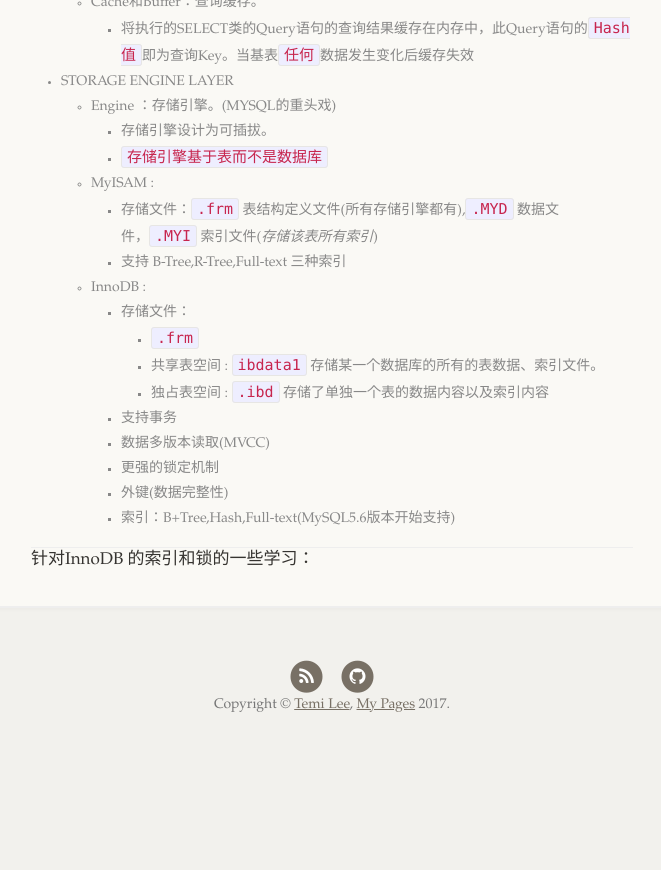
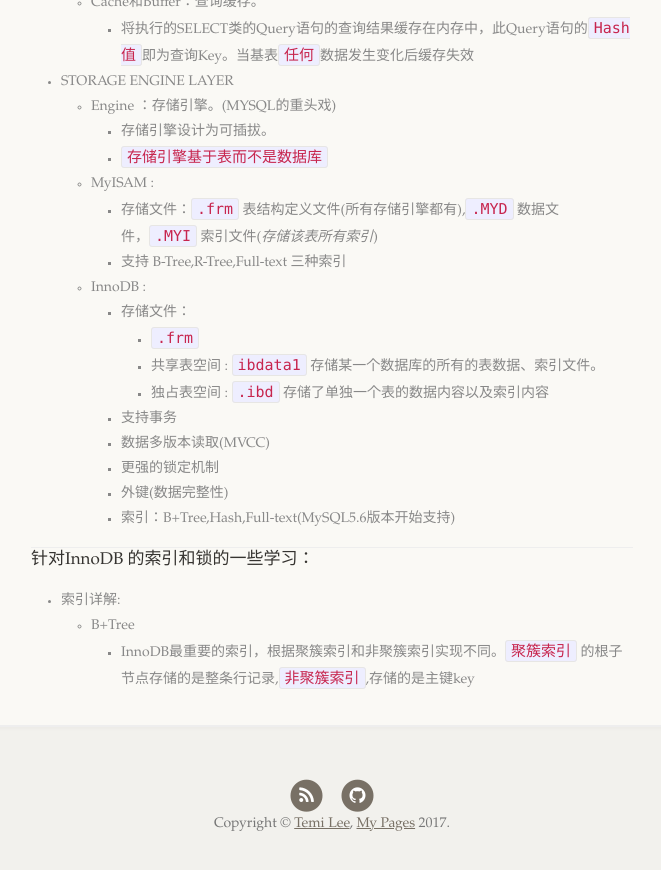
Before and after one commit to TemiLee/TemiLee.github.io, a Jekyll site: the page built from _posts/2017-07-25-Mysql.markdown, in a window 1280 px wide and 900 px high, scrolled down 2351 px. Shown: the top 870 px of the window, without its empty margins (308-969 px from the left). Built offline with Jekyll 4.4.1, drawn with Linux system fonts in a browser that asks for light colours; nearby versions of some CDN libraries; before the commit the page ends 3132 px from its top, so only the background shows below that.

Commit message:
weixin code

```diff
--- a/_posts/2017-07-13-WordsOfCoder.markdown
+++ b/_posts/2017-07-13-WordsOfCoder.markdown
@@ -14,4 +14,5 @@ category:   Phrase
 |STW     |Stop The World 指jvm在运行垃圾回收时暂停所有其他线程的表现|
 |Dead Lock|死锁，指程序中有环形加锁造成的相互等待|
 |RDBMS    |Relational Database Management System：关系数据库管理系统|
+|CAS      | Compare And Set 比较设置|
 |未完待续 |持续更新|
--- a/_posts/2017-07-25-Mysql.markdown
+++ b/_posts/2017-07-25-Mysql.markdown
@@ -61,6 +61,10 @@ MYSQL 的结构组成、各组件作用、INNODB `索引`和`锁`的深入分析
 
 针对InnoDB 的索引和锁的一些学习：
 
+* 索引详解:
+    - B+Tree
+        + InnoDB最重要的索引，根据聚簇索引和非聚簇索引实现不同。`聚簇索引` 的根子节点存储的是整条行记录,`非聚簇索引`,存储的是主键key
+
 
 
 
--- a/_posts/2017-08-02-java-jvm.markdown
+++ b/_posts/2017-08-02-java-jvm.markdown
@@ -62,6 +62,8 @@ Java jvm 的全面分析。对于一名`javaer`来说深入了解下 `jvm` 的
 
     - TIPS:
         > <div class="smalltext">STW(Stop-The-World) :Java中一种全局暂停现象，全局停顿，所有Java代码停止,native代码可以执行，但不能与JVM交互.在执行垃圾收集算法时，Java应用程序的其他所有线程都被挂起（除了垃圾收集帮助器之外）</div>
+
+* HotSpot 垃圾收集器:
 
 **来点干货** <span>![干货来袭][4]</span>
 ===========
```
